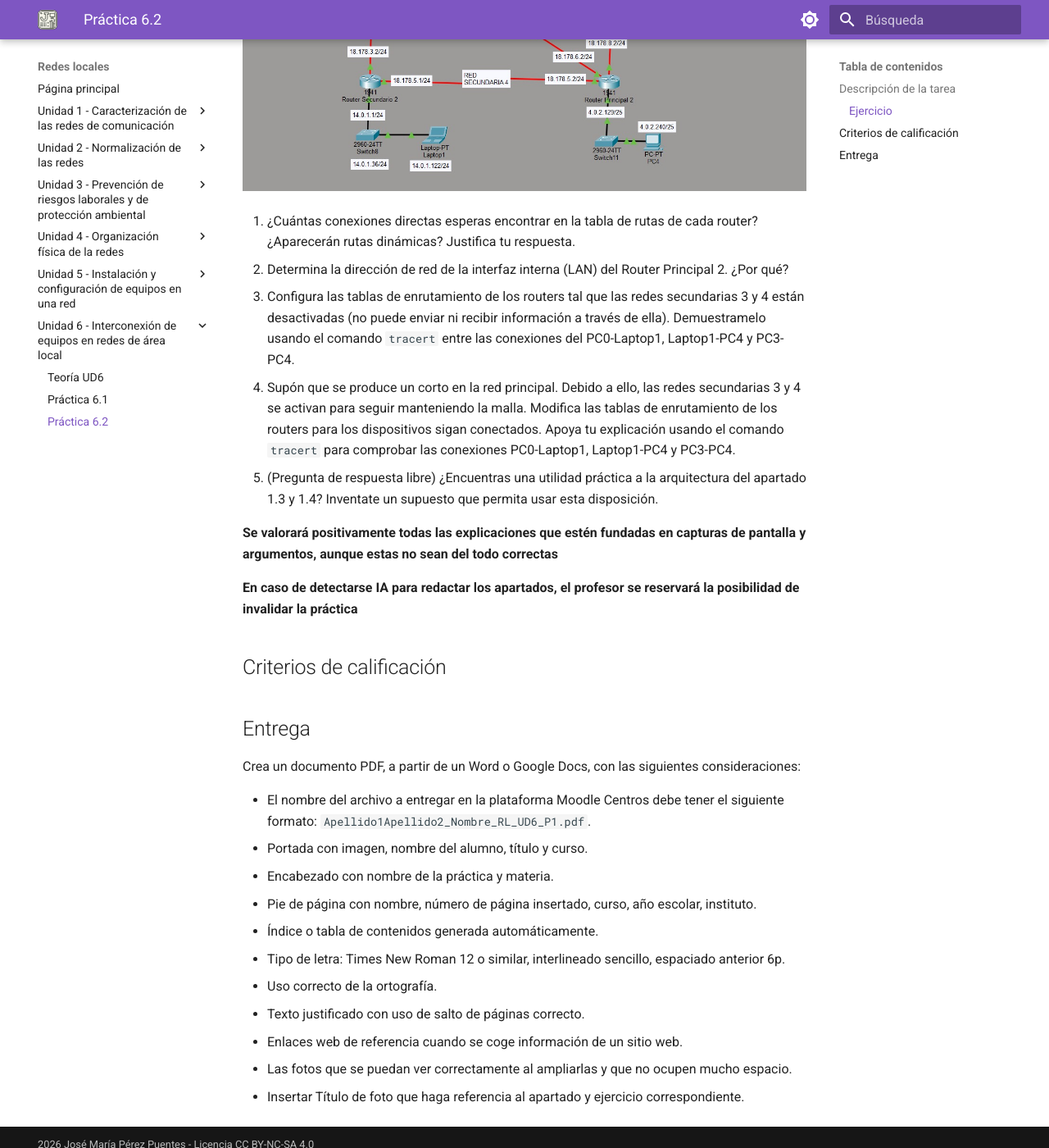
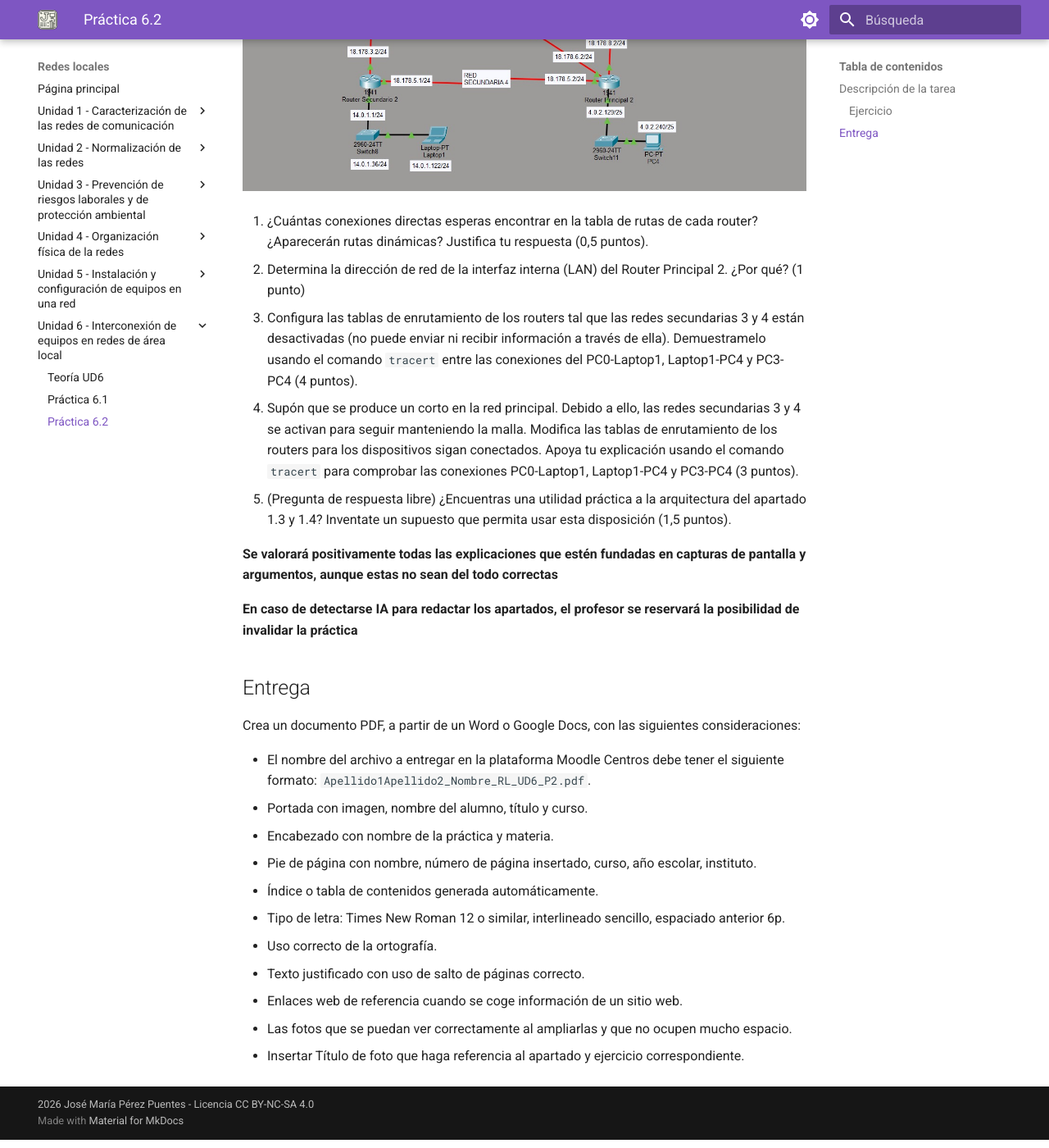
Before and after one commit to Joperpu/rl2526, an MkDocs documentation site: the page built from docs/pr6.2.md, in a window 1280 px wide and 1400 px high, scrolled down 513 px. Shown: the whole window at 82% size. Built offline with MkDocs 1.6.1 and Material for MkDocs 9.7.7, drawn with Linux system fonts in a browser that asks for light colours.

Commit message:
Añadida puntuación pr6.2

```diff
--- a/docs/pr6.2.md
+++ b/docs/pr6.2.md
@@ -8,23 +8,21 @@
 
 ![Red](assets/images/ud6/img08.jpeg){ width=700 }
 
-1. ¿Cuántas conexiones directas esperas encontrar en la tabla de rutas de cada router? ¿Aparecerán rutas dinámicas? Justifica tu respuesta.
-2. Determina la dirección de red de la interfaz interna (LAN) del Router Principal 2. ¿Por qué?
-3. Configura las tablas de enrutamiento de los routers tal que las redes secundarias 3 y 4 están desactivadas (no puede enviar ni recibir información a través de ella). Demuestramelo usando el comando `tracert` entre las conexiones del PC0-Laptop1, Laptop1-PC4 y PC3-PC4.
-4. Supón que se produce un corto en la red principal. Debido a ello, las redes secundarias 3 y 4 se activan para seguir manteniendo la malla. Modifica las tablas de enrutamiento de los routers para los dispositivos sigan conectados. Apoya tu explicación usando el comando `tracert` para comprobar las conexiones PC0-Laptop1, Laptop1-PC4 y PC3-PC4.
-5. (Pregunta de respuesta libre) ¿Encuentras una utilidad práctica a la arquitectura del apartado 1.3 y 1.4? Inventate un supuesto que permita usar esta disposición.
+1. ¿Cuántas conexiones directas esperas encontrar en la tabla de rutas de cada router? ¿Aparecerán rutas dinámicas? Justifica tu respuesta (0,5 puntos).
+2. Determina la dirección de red de la interfaz interna (LAN) del Router Principal 2. ¿Por qué? (1 punto)
+3. Configura las tablas de enrutamiento de los routers tal que las redes secundarias 3 y 4 están desactivadas (no puede enviar ni recibir información a través de ella). Demuestramelo usando el comando `tracert` entre las conexiones del PC0-Laptop1, Laptop1-PC4 y PC3-PC4 (4 puntos).
+4. Supón que se produce un corto en la red principal. Debido a ello, las redes secundarias 3 y 4 se activan para seguir manteniendo la malla. Modifica las tablas de enrutamiento de los routers para los dispositivos sigan conectados. Apoya tu explicación usando el comando `tracert` para comprobar las conexiones PC0-Laptop1, Laptop1-PC4 y PC3-PC4 (3 puntos).
+5. (Pregunta de respuesta libre) ¿Encuentras una utilidad práctica a la arquitectura del apartado 1.3 y 1.4? Inventate un supuesto que permita usar esta disposición (1,5 puntos).
 
 **Se valorará positivamente todas las explicaciones que estén fundadas en capturas de pantalla y argumentos, aunque estas no sean del todo correctas**
 
 **En caso de detectarse IA para redactar los apartados, el profesor se reservará la posibilidad de invalidar la práctica**
 
-## Criterios de calificación
-
 ## Entrega
 
 Crea un documento PDF, a partir de un Word o Google Docs, con las siguientes consideraciones:
 
-- El nombre del archivo a entregar en la plataforma Moodle Centros debe tener el siguiente formato: `Apellido1Apellido2_Nombre_RL_UD6_P1.pdf`.
+- El nombre del archivo a entregar en la plataforma Moodle Centros debe tener el siguiente formato: `Apellido1Apellido2_Nombre_RL_UD6_P2.pdf`.
 - Portada con imagen, nombre del alumno, título y curso.
 - Encabezado con nombre de la práctica y materia.
 - Pie de página con nombre, número de página insertado, curso, año escolar, instituto.
```
